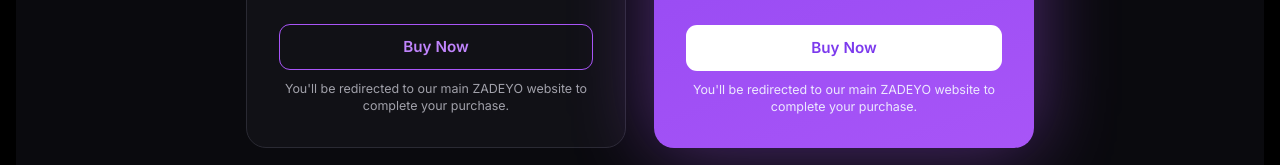
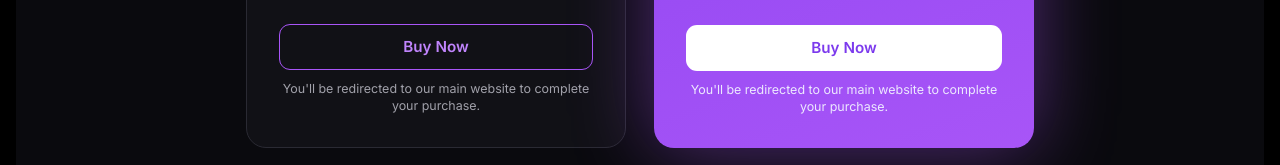
Before and after one commit to zahrannovax/Deadlock_web, a website: page cs2-cheats.html in a window 1280 px wide. Shown: the part 1691-1856 px from the top of the page. Drawn offline with Linux system fonts and the light colour scheme.

Commit message:
removed zadeyo name from disclaimer

```diff
--- a/cs2-cheats.html
+++ b/cs2-cheats.html
@@ -214,7 +214,7 @@
                 <li><svg viewBox="0 0 24 24" fill="none" stroke="currentColor" stroke-width="2.4" stroke-linecap="round" stroke-linejoin="round" aria-hidden="true"><path d="M5 13l4 4L19 7"/></svg>24/7 Discord support</li>
               </ul>
               <a href="https://zadeyo.com/go/BRAWN?to=%2Fproducts%2Fdeadlock" class="price-cta">Buy Now</a>
-              <p class="buy-note">You'll be redirected to our main ZADEYO website to complete your purchase.</p>
+              <p class="buy-note">You'll be redirected to our main website to complete your purchase.</p>
             </div>
 
             <div class="price-card is-featured">
@@ -235,7 +235,7 @@
                 <li><svg viewBox="0 0 24 24" fill="none" stroke="currentColor" stroke-width="2.4" stroke-linecap="round" stroke-linejoin="round" aria-hidden="true"><path d="M5 13l4 4L19 7"/></svg>Lifetime access, including all future updates</li>
               </ul>
               <a href="https://zadeyo.com/go/BRAWN?to=%2Fproducts%2Fdeadlock" class="price-cta is-inverted">Buy Now</a>
-              <p class="buy-note">You'll be redirected to our main ZADEYO website to complete your purchase.</p>
+              <p class="buy-note">You'll be redirected to our main website to complete your purchase.</p>
             </div>
           </div>
           <p class="eyebrow" style="margin-top: 20px;">Need Help Before You Buy?</p>
```
Also changed, not shown: blog.html (+1 -1 lines), index.html (+1 -1 lines).
